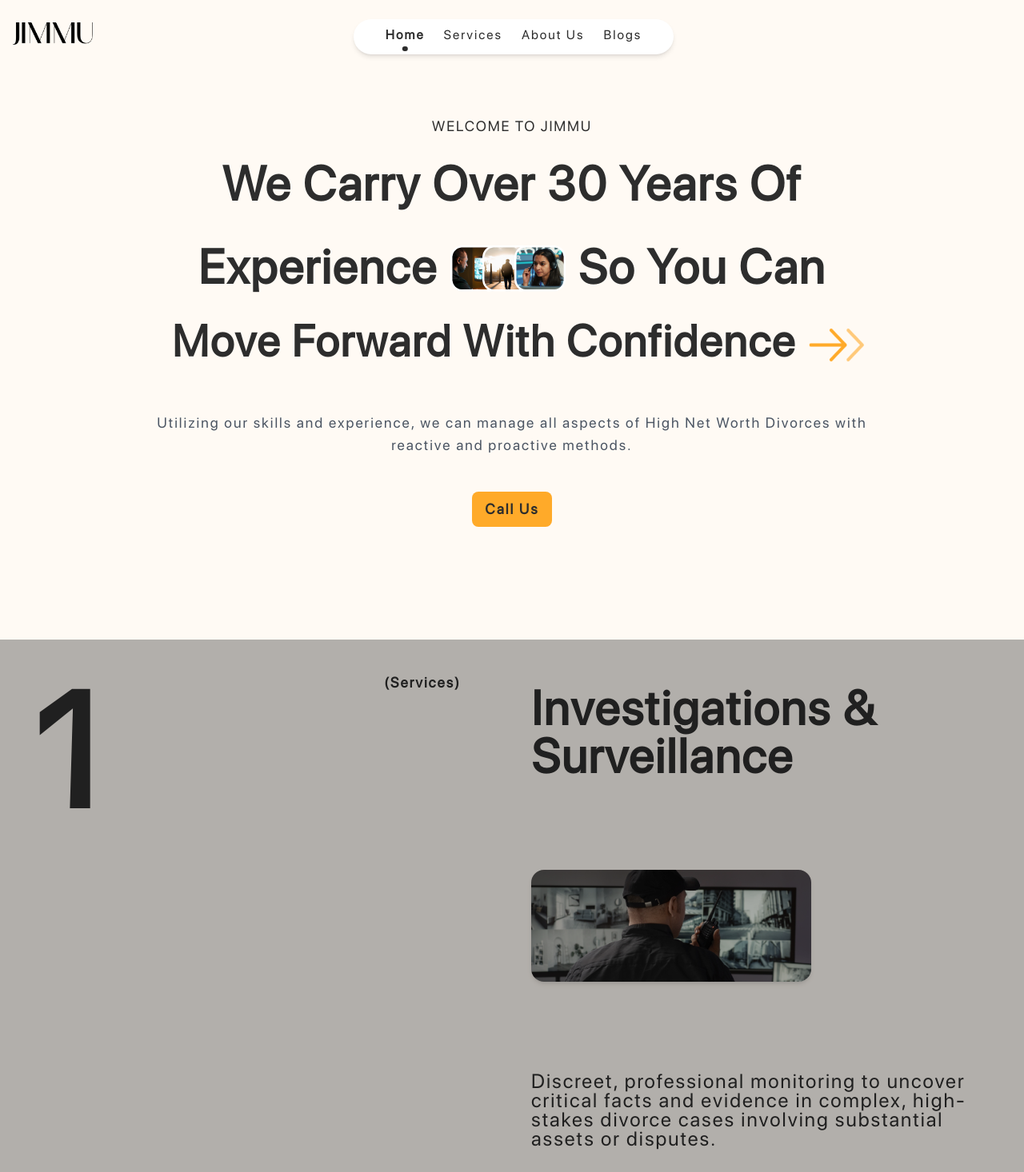
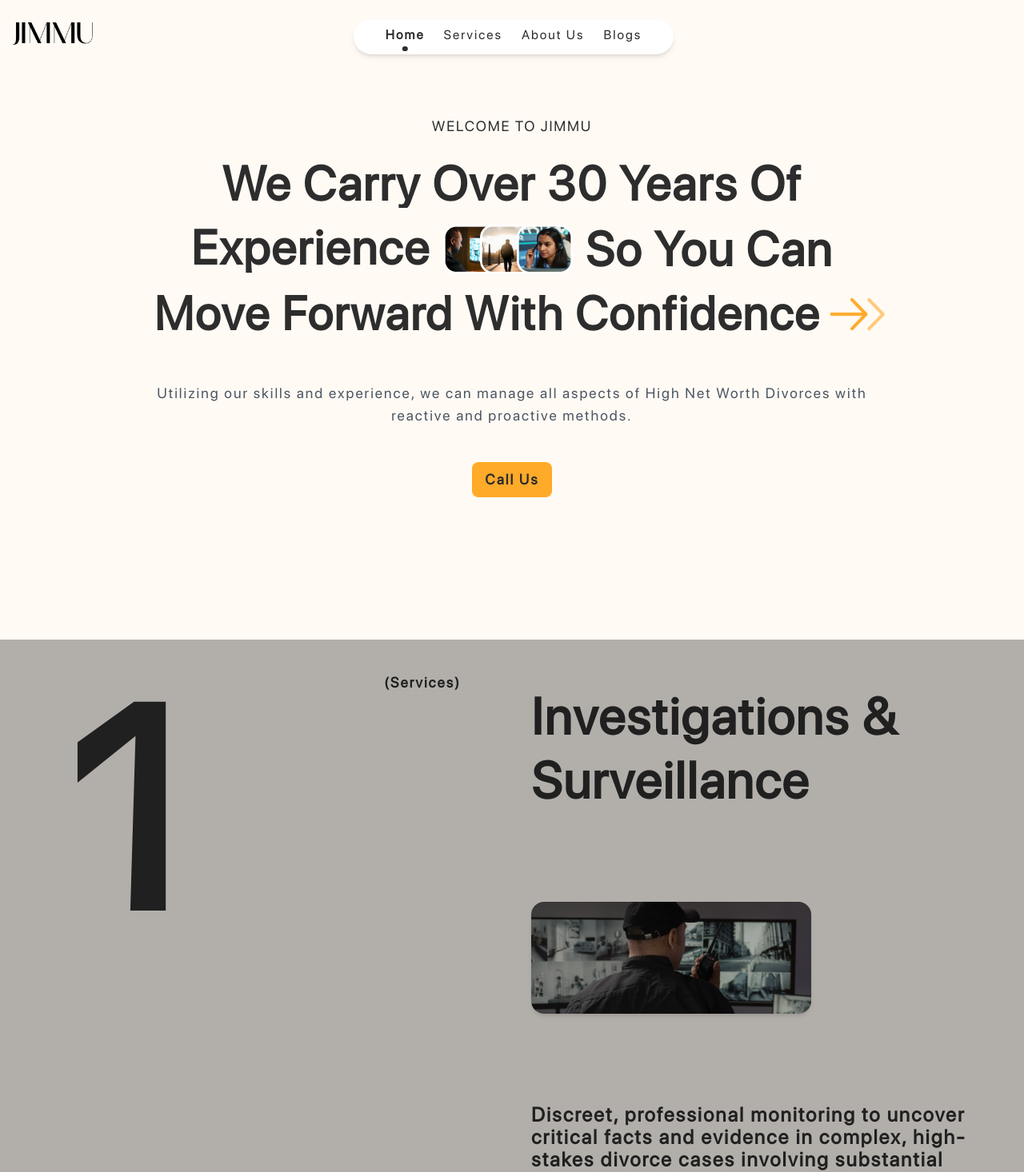
Before and after one commit to rumeshsmrr/Jimmu_V2, a React (Vite) app: page / in a window 1280 px wide. Shown: the top 1466 px of the page at 80% size. Built offline with nearby package versions, Linux system fonts and the light colour scheme.

Commit message:
font size and alignment change

```diff
--- a/src/components/HeroSection.jsx
+++ b/src/components/HeroSection.jsx
@@ -57,7 +57,7 @@ const HeroSection = () => {
         </div>
 
         {/* Main Heading */}
-        <div className="overflow-hidden pb-5">
+        <div className="overflow-hidden">
           <motion.h1
             className="text-3xl md:text-6xl font-bold text-secondary leading-tight"
             variants={textVariant}
@@ -68,7 +68,7 @@ const HeroSection = () => {
           </motion.h1>
         </div>
 
-        <div className="flex flex-wrap justify-center gap-4 items-center my-6">
+        <div className="flex flex-wrap justify-center gap-4 items-center mt-5 mb-3">
           <div className="overflow-hidden pb-1">
             <motion.h1
               className="text-3xl md:text-6xl font-bold text-secondary leading-tight"
@@ -84,7 +84,7 @@ const HeroSection = () => {
             <motion.img
               src={hero1}
               alt="Experience 1"
-              className="w-12 sm:w-14 md:w-16 h-auto z-10 relative"
+              className="w-12 sm:w-14 md:w-[70px] h-auto z-10 relative"
               initial={{ opacity: 0, x: -20 }}
               animate={isInView ? { opacity: 1, x: 0 } : { opacity: 0, x: -20 }}
               transition={{
@@ -96,7 +96,7 @@ const HeroSection = () => {
             <motion.img
               src={hero2}
               alt="Experience 2"
-              className="w-12 sm:w-14 md:w-16 relative z-20 -ml-4 sm:-ml-6 md:-ml-8"
+              className="w-12 sm:w-14 md:w-[70px] relative z-20 -ml-4 sm:-ml-6 md:-ml-8"
               initial={{ opacity: 0, x: -20 }}
               animate={isInView ? { opacity: 1, x: 0 } : { opacity: 0, x: -20 }}
               transition={{
@@ -108,7 +108,7 @@ const HeroSection = () => {
             <motion.img
               src={hero3}
               alt="Experience 3"
-              className="w-12 sm:w-14 md:w-16 relative z-20 -ml-4 sm:-ml-6 md:-ml-8"
+              className="w-12 sm:w-14 md:w-[70px] relative z-20 -ml-4 sm:-ml-6 md:-ml-8"
               initial={{ opacity: 0, x: -20 }}
               animate={isInView ? { opacity: 1, x: 0 } : { opacity: 0, x: -20 }}
               transition={{
@@ -119,7 +119,7 @@ const HeroSection = () => {
             />
           </div>
 
-          <div className="overflow-hidden pb-1">
+          <div className="overflow-hidden">
             <motion.h1
               className="text-3xl md:text-6xl font-bold text-secondary leading-tight"
               variants={textVariant}
@@ -132,9 +132,9 @@ const HeroSection = () => {
         </div>
 
         <div className="flex justify-center gap-2 items-center ">
-          <div className="overflow-hidden pb-1">
+          <div className="overflow-hidden">
             <motion.h1
-              className="text-3xl md:text-[55px] font-bold text-secondary leading-tight"
+              className="text-3xl md:text-[59px] font-bold text-secondary leading-tight"
               variants={textVariant}
               initial="hidden"
               animate={isInView ? "visible" : "hidden"}
@@ -143,7 +143,7 @@ const HeroSection = () => {
             </motion.h1>
           </div>
 
-          <div className="flex ml-1 mt-1 p-1">
+          <div className="flex ml-1">
             {/* Arrow1 */}
             <motion.img
               src={Arrow1}
--- a/src/components/services.jsx
+++ b/src/components/services.jsx
@@ -7,6 +7,7 @@ import service4 from "../assets/images/service4.jpg";
 
 const ServiceSection = ({ number, title, description, image, alt, index, isDarkened }) => {
   const brightness = isDarkened ? 0.7 : 1; // Darken if isDarkened is true
+  const isServiceThree = index === 2; // Check if this is the third service
 
   return (
     <motion.div
@@ -26,16 +27,22 @@ const ServiceSection = ({ number, title, description, image, alt, index, isDarke
 
           {/* Left Section */}
           <div className="flex flex-row items-center md:items-start justify-between m-2 sm:m-4 md:m-10">
-            <h1 className="text-[100px] md:text-[200px] font-bold text-secondary leading-none">
+            <h1 className="text-[100px] md:text-[350px] font-bold text-secondary leading-none pl-10">
               {number}
             </h1>
+
             <p className="text-secondary text-base md:text-lg font-semibold">
               (Services)
             </p>
           </div>
+
           {/* Right Section */}
-          <div className="mt-4 sm:mt-6 md:mt-14 flex flex-col gap-8 sm:gap-10 md:gap-28 items-center md:items-start">
-            <h2 className="text-xl md:text-6xl font-semibold text-secondary text-center md:text-left">
+          <div
+            className={`mt-4 sm:mt-6 md:mt-14 flex flex-col gap-8 sm:gap-10 md:gap-28 items-center md:items-start ${
+              isServiceThree ? "gap-8 sm:gap-10 md:gap-36" : ""
+            }`}
+          >
+            <h2 className="text-xl md:text-[4rem] leading-[5rem]  font-semibold text-secondary text-center md:text-left">
               {title}
             </h2>
 
@@ -49,7 +56,7 @@ const ServiceSection = ({ number, title, description, image, alt, index, isDarke
             </div>
 
             {/* Description */}
-            <p className="text-base font-light md:text-[25px] text-secondary text-center md:text-left pr-6">
+            <p className="text-base font-semibold leading-[1.75rem] md:text-[25px] text-secondary text-center md:text-left pr-6">
               {description}
             </p>
           </div>
```
